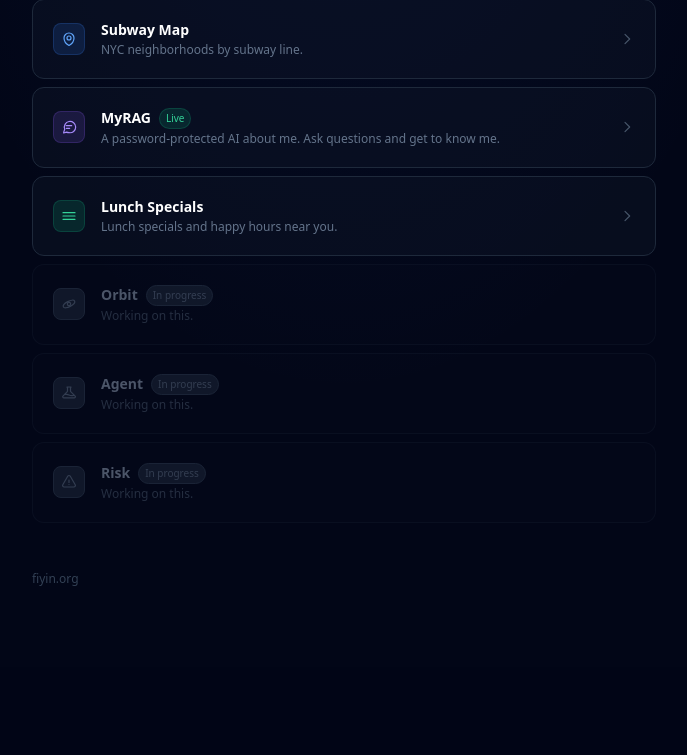
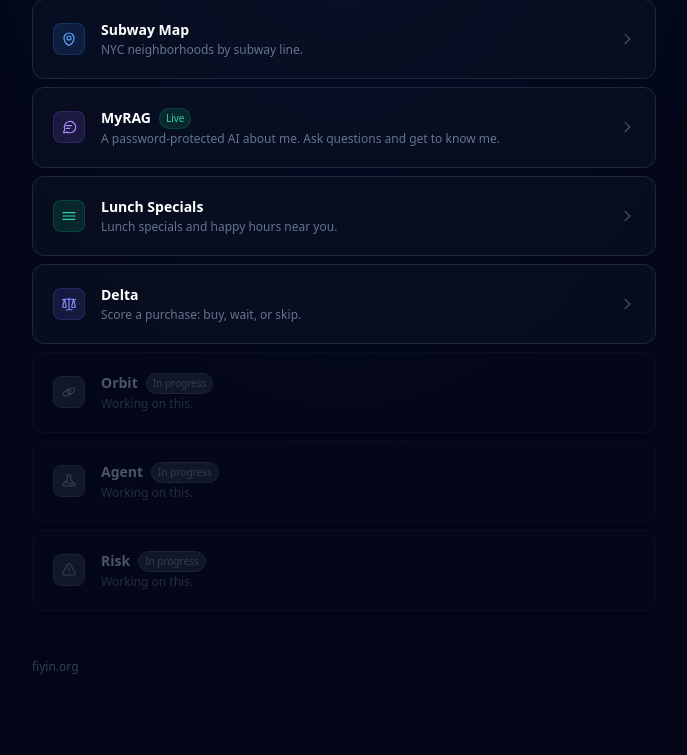
Before and after one commit to fiyinadeyera/fiyin-os, a Flask app: page / in a window 1280 px wide. Shown: the part 576-1331 px from the top of the page, without its empty margins (296-983 px from the left). Before the commit the page ends 1162 px from the top, so only its background shows below. Run offline with Flask 3, Linux system fonts and the light colour scheme; some libraries are stand-ins or nearby versions; some web fonts are replaced.

Commit message:
Add Delta card to homepage
Delta (purchase decision engine) is live at delta-rqyz.onrender.com.
Placed in the functional group after Lunch, no Live badge per convention.

```diff
--- a/templates/index.html
+++ b/templates/index.html
@@ -118,6 +118,25 @@
                 </svg>
             </a>
 
+            <a href="https://delta-rqyz.onrender.com" target="_blank" class="group flex items-center justify-between p-5 rounded-xl border border-slate-800 hover:border-slate-600 bg-slate-900/40 hover:bg-slate-900/70 transition-all duration-150">
+                <div class="flex items-center gap-4">
+                    <div class="w-8 h-8 rounded-lg bg-indigo-500/15 border border-indigo-500/20 flex items-center justify-center flex-shrink-0">
+                        <svg class="w-4 h-4 text-indigo-400" fill="none" viewBox="0 0 24 24" stroke="currentColor" stroke-width="1.8">
+                            <path stroke-linecap="round" stroke-linejoin="round" d="M12 3v17.25m0 0c-1.472 0-2.882.265-4.185.75M12 20.25c1.472 0 2.882.265 4.185.75M18.75 4.97A48.416 48.416 0 0012 4.5c-2.291 0-4.545.16-6.75.47m13.5 0c1.01.143 2.01.317 3 .52m-3-.52l2.62 10.726c.122.499-.106 1.028-.589 1.202a5.988 5.988 0 01-2.031.352 5.988 5.988 0 01-2.031-.352c-.483-.174-.711-.703-.59-1.202L18.75 4.971zm-16.5.52c.99-.203 1.99-.377 3-.52m0 0l2.62 10.726c.122.499-.106 1.028-.589 1.202a5.989 5.989 0 01-2.031.352 5.989 5.989 0 01-2.031-.352c-.483-.174-.711-.703-.59-1.202L5.25 4.971z"/>
+                        </svg>
+                    </div>
+                    <div>
+                        <div class="flex items-center gap-2 mb-0.5">
+                            <span class="text-sm font-semibold text-white">Delta</span>
+                        </div>
+                        <p class="text-xs text-slate-500">Score a purchase: buy, wait, or skip.</p>
+                    </div>
+                </div>
+                <svg class="w-4 h-4 text-slate-600 group-hover:text-slate-400 transition-colors" fill="none" viewBox="0 0 24 24" stroke="currentColor" stroke-width="1.8">
+                    <path stroke-linecap="round" stroke-linejoin="round" d="M9 5l7 7-7 7"/>
+                </svg>
+            </a>
+
             <div class="flex items-center justify-between p-5 rounded-xl border border-slate-800/50 bg-slate-900/20 opacity-50 cursor-default select-none">
                 <div class="flex items-center gap-4">
                     <div class="w-8 h-8 rounded-lg bg-slate-800 border border-slate-700 flex items-center justify-center flex-shrink-0">
```
Also changed, not shown: CLAUDE.md (+4 -3 lines).
